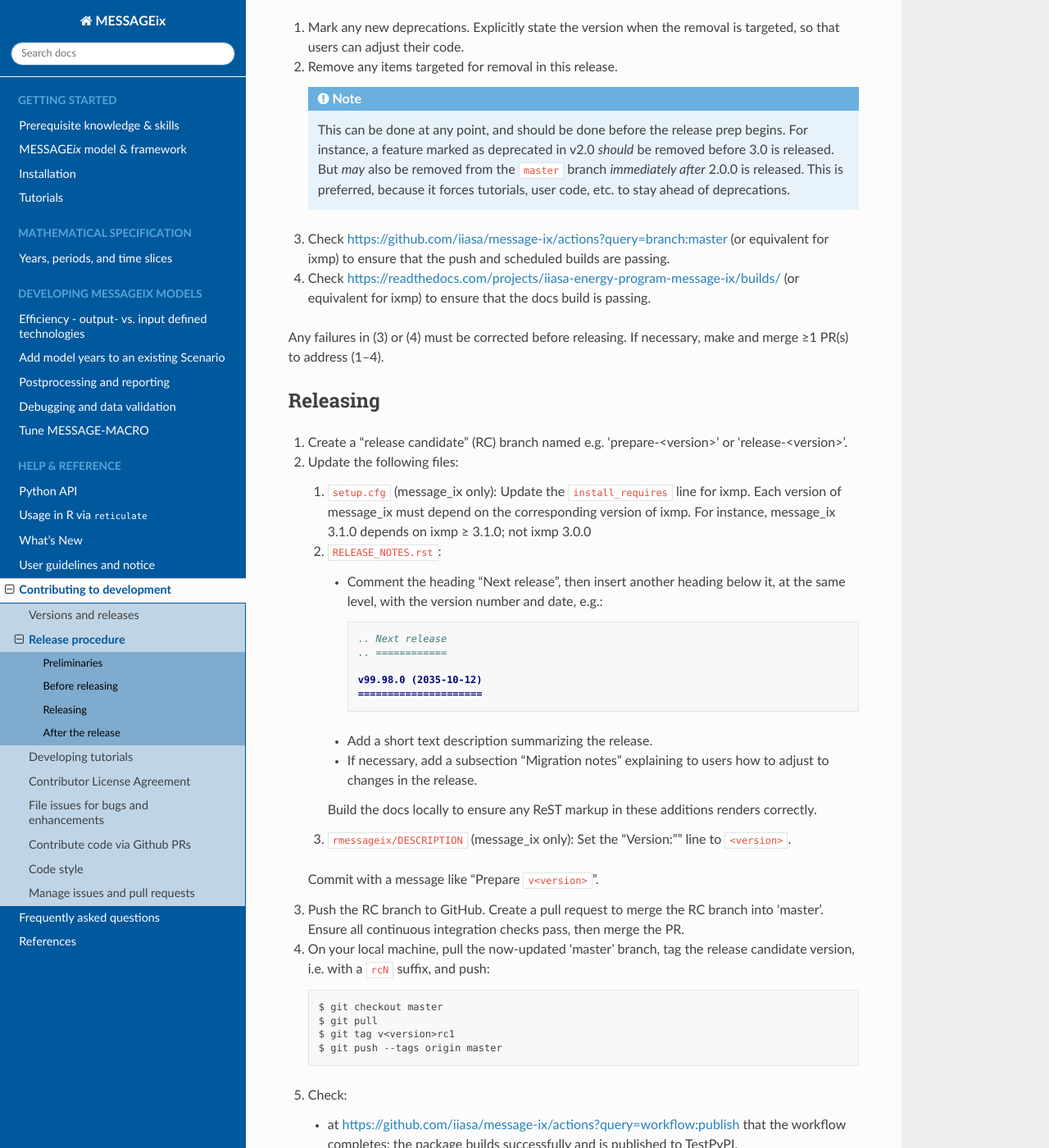
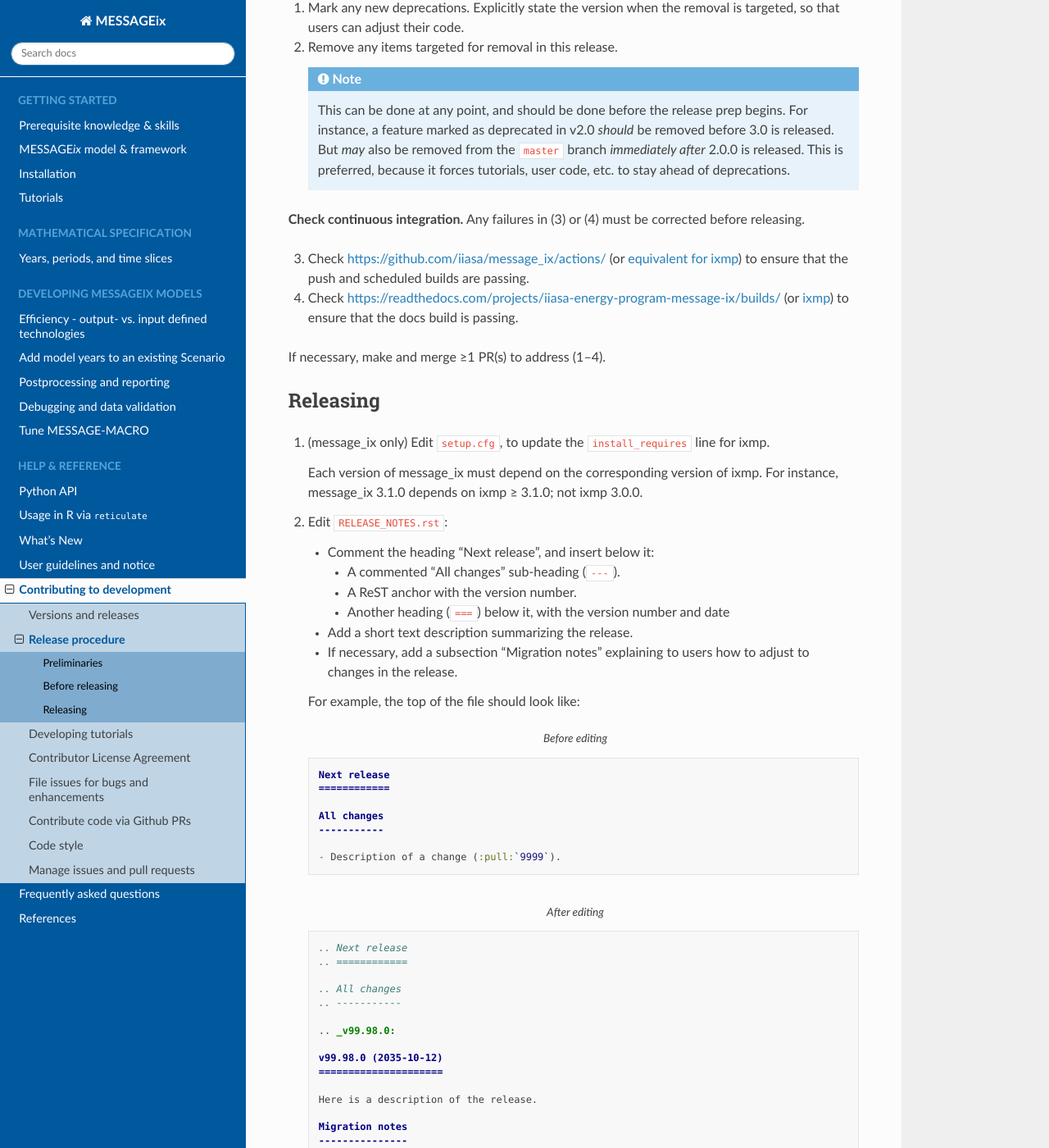
Before and after one commit to iiasa/message_ix, a Sphinx documentation site: the page built from doc/contrib/release.rst, in a window 1280 px wide and 1400 px high, scrolled down 928 px. Shown: the whole window at 82% size. Built offline with Sphinx 7.4.7 and the Read the Docs theme 2.0.0, drawn with Linux system fonts in a browser that asks for light colours; pages that are not in the unit, such as notebooks, are missing from menus; some of the changed text lies outside the part shown.

Commit message:
Update doc/contrib/release to procedure involving a CI workflow

```diff
--- a/doc/contrib/release.rst
+++ b/doc/contrib/release.rst
@@ -48,83 +48,109 @@
       But *may* also be removed from the ``master`` branch *immediately after* 2.0.0 is released.
       This is preferred, because it forces tutorials, user code, etc. to stay ahead of deprecations.
 
-3. Check https://github.com/iiasa/message-ix/actions?query=branch:master (or equivalent for ixmp) to ensure that the push and scheduled builds are passing.
-4. Check https://readthedocs.com/projects/iiasa-energy-program-message-ix/builds/ (or equivalent for ixmp) to ensure that the docs build is passing.
+**Check continuous integration.**
+Any failures in (3) or (4) must be corrected before releasing.
 
-Any failures in (3) or (4) must be corrected before releasing.
+3. Check https://github.com/iiasa/message_ix/actions/ (or `equivalent for ixmp <https://github.com/iiasa/ixmp/actions/>`__) to ensure that the push and scheduled builds are passing.
+4. Check https://readthedocs.com/projects/iiasa-energy-program-message-ix/builds/ (or `ixmp <https://readthedocs.com/projects/iiasa-energy-program-ixmp/builds/>`_) to ensure that the docs build is passing.
+
 If necessary, make and merge ≥1 PR(s) to address (1–4).
 
 Releasing
 =========
 
-1. Create a "release candidate" (RC) branch named e.g. 'prepare-<version>' or 'release-<version>'.
-2. Update the following files:
+1. (message_ix only) Edit :file:`setup.cfg`, to update the ``install_requires`` line for ixmp.
 
-   1. :file:`setup.cfg` (message_ix only):
-      Update the ``install_requires`` line for ixmp.
-      Each version of message_ix must depend on the corresponding version of ixmp.
-      For instance, message_ix 3.1.0 depends on ixmp ≥ 3.1.0; not ixmp 3.0.0
+   Each version of message_ix must depend on the corresponding version of ixmp.
+   For instance, message_ix 3.1.0 depends on ixmp ≥ 3.1.0; not ixmp 3.0.0.
 
-   2. :file:`RELEASE_NOTES.rst`:
+2. Edit :file:`RELEASE_NOTES.rst`:
 
-      - Comment the heading "Next release", then insert another heading below it, at the same level, with the version number and date, e.g.:
+   - Comment the heading "Next release", and insert below it:
 
-        .. code-block:: rest
+     - A commented "All changes" sub-heading (``---``).
+     - A ReST anchor with the version number.
+     - Another heading (``===``) below it, with the version number and date
 
-           .. Next release
-           .. ============
+   - Add a short text description summarizing the release.
+   - If necessary, add a subsection "Migration notes" explaining to users how to adjust to changes in the release.
 
-           v99.98.0 (2035-10-12)
-           =====================
+   For example, the top of the file should look like:
 
-      - Add a short text description summarizing the release.
-      - If necessary, add a subsection "Migration notes" explaining to users how to adjust to changes in the release.
+   .. code-block:: rest
+      :caption: Before editing
 
-      Build the docs locally to ensure any ReST markup in these additions renders correctly.
+      Next release
+      ============
 
-   3. :file:`rmessageix/DESCRIPTION` (message_ix only): Set the "Version:"" line to ``<version>``.
+      All changes
+      -----------
 
-   Commit with a message like “Prepare ``v<version>``”.
+      - Description of a change (:pull:`9999`).
 
-3. Push the RC branch to GitHub.
-   Create a pull request to merge the RC branch into 'master'.
-   Ensure all continuous integration checks pass, then merge the PR.
+   .. code-block:: rest
+      :caption: After editing
 
-4. On your local machine, pull the now-updated 'master' branch, tag the release candidate version, i.e. with a ``rcN`` suffix, and push::
+      .. Next release
+      .. ============
 
-    $ git checkout master
-    $ git pull
-    $ git tag v<version>rc1
-    $ git push --tags origin master
+      .. All changes
+      .. -----------
+
+      .. _v99.98.0:
+
+      v99.98.0 (2035-10-12)
+      =====================
+
+      Here is a description of the release.
+
+      Migration notes
+      ---------------
+
+      Here is guidance on how to adjust to the release.
+
+      All changes
+      -----------
+
+      - Description of a change (:pull:`9999`).
+
+   Build the docs locally to ensure any ReST markup in these additions renders correctly.
+
+3. Make a commit with a message like “Mark v<version> in release notes”.
+4. Tag the release candidate version, i.e. with a ``rcN`` suffix, and push::
+
+   $ git tag v1.2.3rc1
+   $ git push --tags origin main
 
 5. Check:
 
-   - at https://github.com/iiasa/message-ix/actions?query=workflow:publish that the workflow completes: the package builds successfully and is published to TestPyPI.
-   - at https://test.pypi.org/project/message-ix/ that:
+   - at https://github.com/iiasa/message_ix/actions/workflows/publish.yaml (or `ixmp <https://github.com/iiasa/ixmp/actions/workflows/publish.yaml>`__) that the workflow completes: the package builds successfully and is published to TestPyPI.
+   - at https://test.pypi.org/project/message-ix/ (or `ixmp <https://test.pypi.org/project/ixmp/>`__) that:
 
-      - The package can be downloaded, installed and run.
-      - The README is rendered correctly.
+     - The package can be downloaded, installed and run.
+     - The README is rendered correctly.
 
    Address any warnings or errors that appear.
-   If needed, repeat steps (1–4), incrementing the rc number.
+   If needed, make a new commit.
+   Go back to step (2), incrementing the release candidate number, e.g. from ``rc1`` to ``rc2``.
 
 6. (optional) Tag the release itself and push::
 
     $ git tag v<version>
-    $ git push --tags origin master
+    $ git push --tags origin main
 
-   This step (but *not* step (4)) can also be performed directly on GitHub; see (6), next.
+   This step (but *not* step (4)) can be performed directly on GitHub; see (7), next.
 
-7. Visit https://github.com/iiasa/message-ix/releases and mark the new release: either using the pushed tag from (6), or by creating the tag and release simultaneously.
+7. Visit https://github.com/iiasa/message-ix/releases (or `ixmp <https://github.com/iiasa/ixmp/releases>`__) and mark the new release: either using the pushed tag from (6), or by creating the tag and release simultaneously.
 
-   For the description, provide a link to the section in the “What's New” page of the documentation that corresponds to the new release.
+   For the description, provide a link to the section in the “What's New” page of the documentation that corresponds to the new release, using the anchor added in (2), above.
    For example:
 
    .. code-block::
 
-      See the [“What's New” page](https://docs.messageix.org/en/stable/whatsnew.html) in the documentation for a list of all changes.
+      See [“What's New”](https://docs.messageix.org/en/stable/whatsnew.html#v99-98-0) in the documentation for a list of all changes.
 
-8. Check at https://github.com/iiasa/message-ix/actions?query=workflow:publish and https://pypi.org/project/message-ix/ that the distributions are published.
+8. Check at https://github.com/iiasa/message_ix/actions/workflows/publish.yaml (or `ixmp <https://github.com/iiasa/ixmp/actions/workflows/publish.yaml>`__) and https://pypi.org/project/message-ix/ (or `ixmp <https://pypi.org/project/ixmp/>`__) that the distributions are published.
 
 9. Update on conda-forge.
    A PR should automatically be opened by a bot after the GitHub release (sometimes this takes up to 30 minutes).
@@ -137,11 +163,3 @@
 
 10. Announce the release(s) on our mailing list/Google group and/or on Twitter.
     Copy the text from the What's New page of the built documentation.
-
-After the release
-=================
-
-**Update the following files.** Make a single commit directly to 'master' with a message like “Reset to development state”.
-The following changes essentially reverse the changes under step (2) in the release procedure, above.
-
-- :file:`rmessageix/DESCRIPTION`: (message_ix only) Append ".9000" to the "Version: " line, e.g. "2.0.0.9000" to indicate a development version following v2.0.0.
```
Also changed, not shown: other parts of doc/contrib/release.rst (+1 -1 lines).
